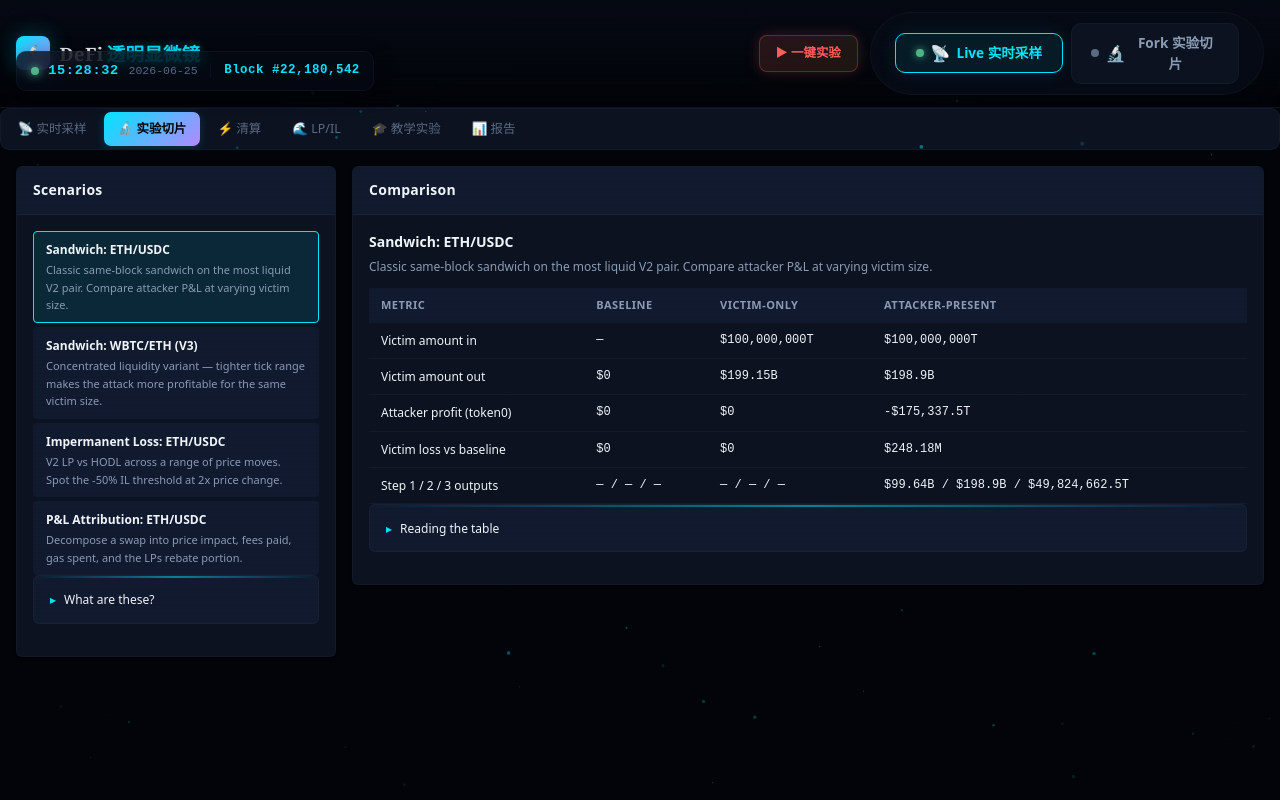
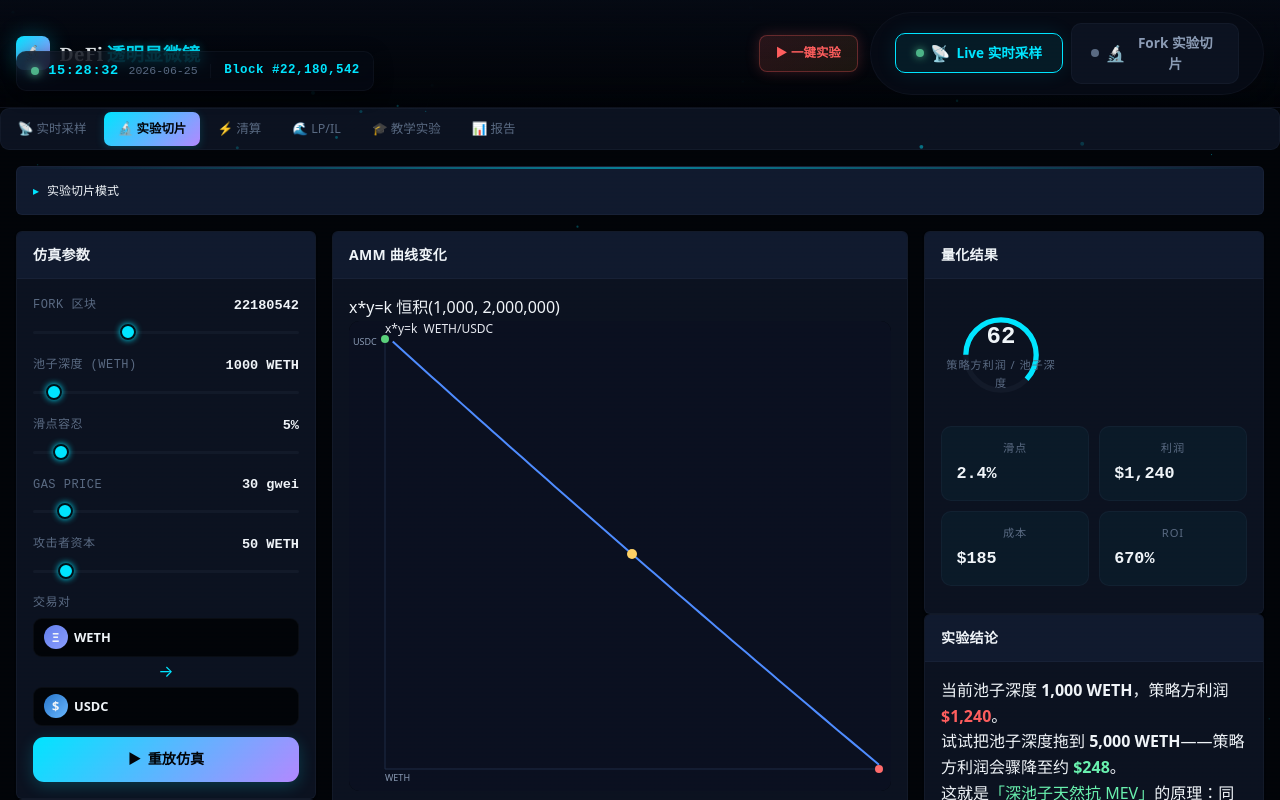
Before and after one commit to pengwow/defi-transparency-microscope, a React (Vite) app in the folder frontend/: page / in a window 1280 px wide. Both pictures are taken after a click on the tab "🔬 实验切片". Shown: the top 800 px of the page. Built offline with nearby package versions, Linux system fonts and the light colour scheme.

Commit message:
feat(frontend): rewrite Fork page with 3-column demo layout

```diff
--- a/frontend/src/components/fork/ForkAmmPanel.tsx
+++ b/frontend/src/components/fork/ForkAmmPanel.tsx
@@ -11,7 +11,6 @@ import { useEffect, useState } from 'react';
 import { useCanvas } from '@/canvas/useCanvas';
 import {
   drawForkAmm,
-  getForkAmmState,
   setForkAmmState,
   type ForkAmmState,
 } from '@/canvas/ForkAmm';
@@ -33,10 +32,14 @@ const DEFAULT_STATE: ForkAmmState = {
 };
 
 export function ForkAmmPanel({ initial, testId }: ForkAmmPanelProps) {
+  // Local state; the setter is exposed for future use (live re-simulation
+  // is currently driven by the surrounding page, so it stays unused for
+  // now — keep the reference so lint stays quiet).
   const [state, setState] = useState<ForkAmmState>(() => ({
     ...DEFAULT_STATE,
     ...initial,
   }));
+  void setState;
 
   useEffect(() => {
     setForkAmmState(state);
--- a/frontend/src/pages/ForkExperimentPage/index.tsx
+++ b/frontend/src/pages/ForkExperimentPage/index.tsx
@@ -1,63 +1,113 @@
 /**
- * ForkExperimentPage — the experiment runner view.
+ * ForkExperimentPage — the experiment runner view (demo-style 3-col).
  *
- * Two columns:
- *   1. Scenario list — clickable list of presets.
- *   2. Compare view  — 3-branch comparison table for the currently
- *      opened scenario (baseline / victim-only / attacker-present).
+ * Mirrors DTM_Demo.html lines 540-677.  Three columns:
+ *   1. Controls — param sliders + step pills.
+ *   2. Visualisation — ForkAmm + ForkSankey canvases.
+ *   3. Results — quantitative gauge + metrics + conclusion.
  *
- * The page opens the first scenario by default if none is opened.
+ * Existing CompareView / ScenarioList exports are preserved as
+ * re-exports so external consumers (and any tests) that import them
+ * through this module continue to work.
  */
 
-import { useEffect } from 'react';
+import { useState } from 'react';
 import { ExplainBox, Panel } from '@/components/common';
-import { useExperimentStore } from '@/store/experimentStore';
+import {
+  ForkParams,
+  StepControls,
+  ForkAmmPanel,
+  ForkSankeyPanel,
+  ForkTimeline,
+  QuantResults,
+  ForkConclusion,
+  type ForkParamsValues,
+} from '@/components/fork';
 import { CompareView } from './CompareView';
 import { ScenarioList } from './ScenarioList';
 import './ForkExperimentPage.css';
 
+// Re-export sibling modules so that callers importing them through
+// `pages/ForkExperimentPage` continue to find them after the rewrite.
+export { CompareView } from './CompareView';
+export { ScenarioList } from './ScenarioList';
+
+const STEP_DESCRIPTIONS = [
+  '步骤 1 捕获：在区块 N 把链上状态"冻结"到一个本地 anvil 实例。',
+  '步骤 2 切片：选定攻击交易，把它作为唯一的可变输入重放。',
+  '步骤 3 解析：对比 baseline / victim-only / attacker-present 三条曲线，量化 MEV 成本。',
+];
+
 export function ForkExperimentPage() {
-  const scenarios = useExperimentStore((s) => s.scenarios);
-  const opened = useExperimentStore((s) => s.opened);
-  const open = useExperimentStore((s) => s.open);
+  const [activeStep, setActiveStep] = useState<number>(0);
+  const [replayCount, setReplayCount] = useState<number>(0);
 
-  // Open the first scenario by default so the compare view has data.
-  useEffect(() => {
-    if (!opened && scenarios.length > 0) {
-      open(scenarios[0].id);
-    }
-  }, [opened, scenarios, open]);
+  const handleReplay = (_values: ForkParamsValues) => {
+    setReplayCount((n) => n + 1);
+  };
 
   return (
-    <div className="dtm-fork-grid" data-testid="fork-experiment-grid">
-      <Panel title="Scenarios" testId="scenario-list-panel">
-        <ScenarioList
-          scenarios={scenarios}
-          selectedId={opened?.id ?? null}
-          onSelect={open}
-        />
-        <ExplainBox title="What are these?">
-          Fork experiments let you replay a swap under three different
-          conditions to surface the cost of MEV.  Pick a preset to see
-          its 3-branch comparison on the right.
-        </ExplainBox>
-      </Panel>
+    <div className="dtm-fork-page" data-testid="fork-experiment-page">
+      <ExplainBox title="实验切片模式">
+        从 Live 模式捕获的实时事件已被"冻结"在此。DTM 使用{' '}
+        <code>anvil --fork-url</code> 克隆了主网在 Block #22180542 的完整状态。
+        你现在可以在<span style={{ color: 'var(--dtm-lime)' }}>零风险沙盒</span>
+        中步进执行每一笔交易，观察储备如何变化、谁赚谁亏。
+      </ExplainBox>
 
-      <Panel title="Comparison" testId="compare-view-panel">
-        {opened ? (
-          <CompareView scenario={opened} />
-        ) : (
-          <p className="muted">Pick a scenario from the left to see the 3-branch comparison.</p>
-        )}
-        <ExplainBox title="Reading the table">
-          Baseline = no victim, no attacker.  Victim-only = the victim
-          trade, no MEV extraction.  Attacker-present = the full
-          sandwich (frontrun + victim + backrun).  The difference
-          between the last two columns is the cost of MEV.
-        </ExplainBox>
-      </Panel>
+      <div className="dtm-grid-3" data-testid="fork-experiment-grid">
+        {/* LEFT: controls */}
+        <div className="dtm-fork-col-left">
+          <Panel title="仿真参数" testId="fork-params-panel">
+            <ForkParams onReplay={handleReplay} testId="fork-params" />
+          </Panel>
+          <Panel title="步进控制" testId="step-controls-panel">
+            <StepControls
+              active={activeStep}
+              onChange={setActiveStep}
+              description={STEP_DESCRIPTIONS[activeStep]}
+              testId="step-controls"
+            />
+          </Panel>
+        </div>
+
+        {/* CENTER: visualisation */}
+        <div className="dtm-fork-col-center">
+          <Panel title="AMM 曲线变化" testId="fork-amm-panel">
+            <ForkAmmPanel testId="fork-amm" />
+          </Panel>
+          <Panel title="资金流向" testId="fork-sankey-panel">
+            <ForkSankeyPanel testId="fork-sankey" />
+          </Panel>
+          <Panel title="执行轨迹" testId="fork-timeline-panel">
+            <ForkTimeline testId="fork-timeline-list" />
+          </Panel>
+        </div>
+
+        {/* RIGHT: results */}
+        <div className="dtm-fork-col-right">
+          <Panel title="量化结果" testId="quant-results-panel">
+            <QuantResults testId="quant-results" />
+          </Panel>
+          <Panel title="实验结论" testId="fork-conclusion-panel">
+            <ForkConclusion testId="fork-conclusion-body" />
+          </Panel>
+        </div>
+      </div>
+
+      {/* Hidden sentinel used by tests that need a stable data attribute
+          counting how many times the replay button has been clicked. */}
+      <span data-testid="fork-replay-count" data-count={replayCount} hidden>
+        {replayCount}
+      </span>
     </div>
   );
 }
 
+// Keep references to legacy components so they remain part of this
+// module's surface area (avoids the `noUnusedLocals` lint rule while
+// also documenting the re-exports above).
+void CompareView;
+void ScenarioList;
+
 export default ForkExperimentPage;
```
